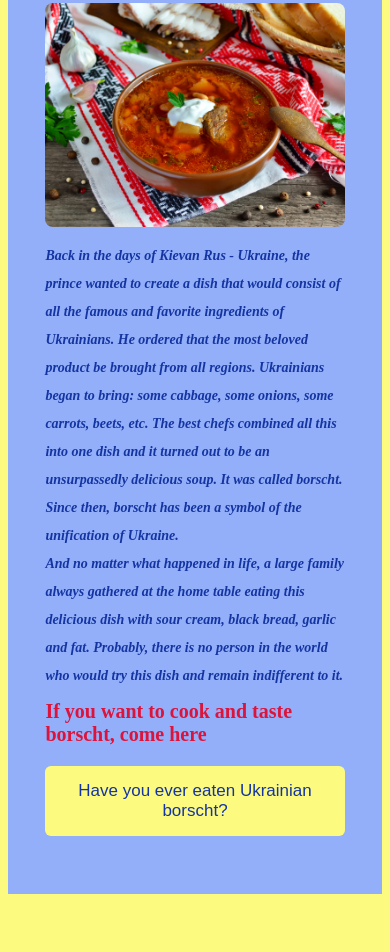
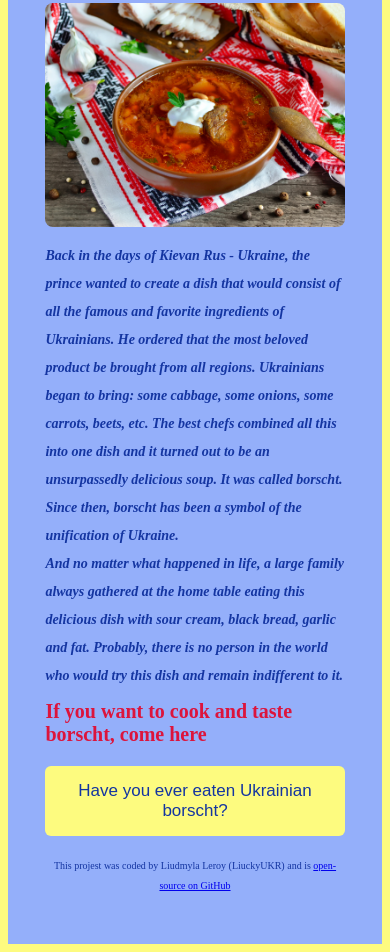
Before and after one commit to Liuckyukr/Borcht, a plain HTML site: page index.html in a window 390 px wide. Shown: the part 284-1236 px from the top of the page. Before the commit the page ends 1186 px from the top, so only its background shows below. Drawn offline with Linux system fonts and the light colour scheme.

Commit message:
add info about me)

```diff
--- a/index.html
+++ b/index.html
@@ -75,6 +75,10 @@
             padding: 30px 60px;
             background-color: rgb(148, 175, 250);
         }
+        .info-bottom {
+            font-size: 12px;
+            text-align: center;
+        }
         @media (max-width: 700px) {
             h2 {
                 font-size: 28px;
@@ -93,6 +97,9 @@
             }
             .box {
                 padding: 10%;
+            }
+            .info-bottom {
+                font-size: 10px;
             }
         }
     </style>
@@ -127,6 +134,10 @@
         <button>
             Have you ever eaten Ukrainian borscht?
         </button>
+        <p class="info-bottom">
+            This projest was coded by Liudmyla Leroy (LiuckyUKR) and is
+            <a href="https://github.com/Liuckyukr/Borcht">open-source on GitHub</a>
+        </p>
     </div>
     <script>
         function you() {
```
